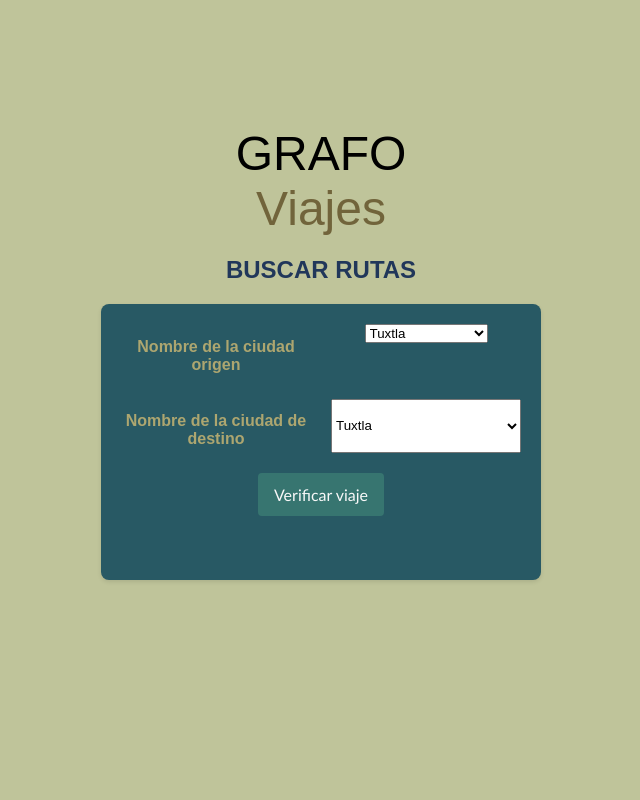
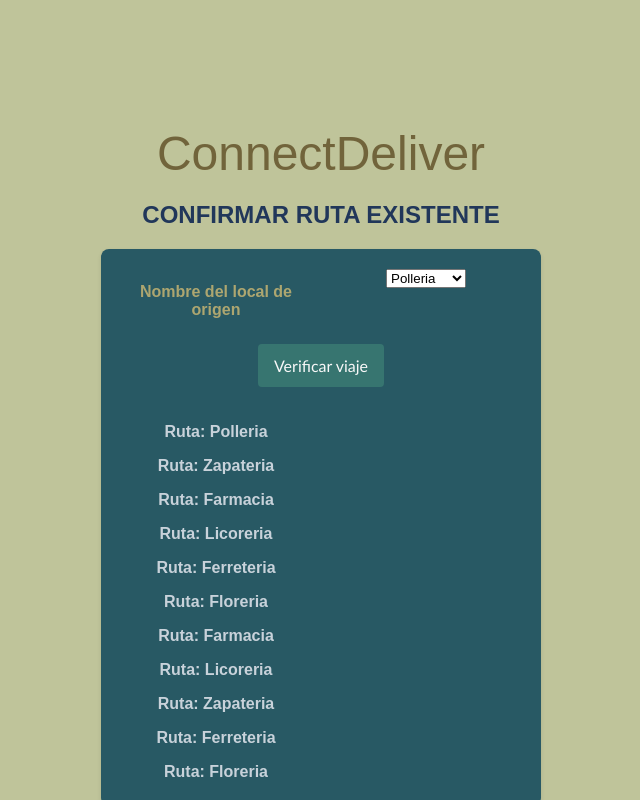
Before and after one commit to JimmyRuizCastillo/Grafo, a plain HTML site: page index.html in a window 1280 px wide. Both pictures are taken after a click on the button "Verificar viaje". Shown: the top 800 px of the page, without its empty margins (319-959 px from the left). Drawn offline with Linux system fonts and the light colour scheme.

Commit message:
commit dfs, css, complete

```diff
--- a/index.html
+++ b/index.html
@@ -4,29 +4,44 @@
     <meta charset="UTF-8">
     <meta name="viewport" content="width=device-width, initial-scale=1.0">
     <link rel="stylesheet" href="style.css">
-    <title>Document</title>
+    <title>Grafo Practice</title>
 </head>
 <body>
     <div class="container-father">
-        <div id="page-name">GRAFO</div>
-        <div id="page-sub-name">Viajes</div>
+        <div id="page-sub-name">ConnectDeliver</div>
         <div id="add" class="container-tittle-elements">
-            <h2 class="text-tittle-elements">BUSCAR RUTAS</h2>
+            <h2 class="text-tittle-elements">CONFIRMAR RUTA EXISTENTE</h2>
             <div class="container-elements">
-                <h2>Nombre de la ciudad origen</h2>
+                <h2>Nombre del local de origen</h2>
                 <form>
                     <select id="comboCityOrigin">
 
                     </select>
                   </form>
-                <h2>Nombre de la ciudad de destino</h2>
-                <select id="comboCityDestiny">
+                <button id="btnCheck">Verificar viaje</button>
+                <div id="showRutes"></div>
+            </div>
+        </div>
 
+        <div id="add" class="container-tittle-elements">
+            <h2 class="text-tittle-elements">AGREGAR NUEVO LOCAL</h2>
+            <div class="container-elements">
+                <h2>Agregar nuevo local</h2>
+                <form>
+                    <input id="inputAddLocal" type="text">
+                </form>
+                <h2>Nombre del local de destino de conexión</h2>
+                <select id="comboCityAddDestiny">
                 </select>
-                <button id="btnCheck">Verificar viaje</button>
+                <h2>Distancia (A,B) km</h2>
+                <form>
+                    <input id="inputAddDistancia" type="number">
+                </form>
+                <button id="btnValidateAdd">Agregar local</button>
                 <h3 id="validation"></h3>
             </div>
         </div>
+
     <script type="module" src="./src/controllers/script.mjs"></script>
 </body>
 </html>
--- a/src/controllers/script.mjs
+++ b/src/controllers/script.mjs
@@ -1,23 +1,25 @@
 import Graph from "../models/Graph.mjs";
-let g = new Graph(8)
+let g = new Graph(6)
 let comboOrigin = document.getElementById("comboCityOrigin")
-let comboDestiny = document.getElementById("comboCityDestiny")
+let comboCityAddDestiny = document.getElementById("comboCityAddDestiny")
 let btnCheck = document.getElementById("btnCheck")
+let btnValidateAdd = document.getElementById("btnValidateAdd")
 
-g.addVertices("Tuxtla","Cintalapa","Tonala","Arriaga","Chiapa de Corzo","Suchiapa","VillaFlores", "San Cristobal")
+g.addVertices("Polleria","Farmacia","Ferreteria","Zapateria","Licoreria","Floreria")
 
-g.addConexion("Tuxtla","Cintalapa")
-g.addConexion("Tuxtla","San Cristobal")
-g.addConexion("Tuxtla","Arriaga",8)
-g.addConexion("Tuxtla","Chiapa de Corzo",11)
-g.addConexion("Arriaga","Tonala",9)
-g.addConexion("Cintalapa","Arriaga",10)
+g.addConexion("Polleria","Zapateria",5)
+g.addConexion("Polleria","Farmacia",3)
+g.addConexion("Farmacia","Licoreria",2)
+g.addConexion("Farmacia", "Zapateria",7)
+g.addConexion("Zapateria","Ferreteria",11)
+g.addConexion("Ferreteria", "Floreria",6)
 
 
 fillComboBox(comboOrigin)
-fillComboBox(comboDestiny)
+fillComboBox(comboCityAddDestiny)
 
 function fillComboBox(comboBox){
+    comboBox.innerHTML=""
     g.getMap().keys().forEach((key) => {
         let option = document.createElement('option')
         option.textContent = key
@@ -26,12 +28,39 @@ function fillComboBox(comboBox){
 }
 
 btnCheck.addEventListener("click",()=>{
-    console.log(g.dfs(comboOrigin.ariaValueMax, comboDestiny.value))
+    let rutas = []
+    let showRute = document.getElementById("showRutes")
+    showRute.innerHTML=""
+    addRutes(rutas)
+    rutas.forEach((value)=>{
+        let txtRute = document.createElement("h3")
+        txtRute.textContent = "Ruta: " + value
+        showRute.appendChild(txtRute)
+    })
+})
+
+function addRutes(rutas){
+    g.dfs(comboOrigin.value,(a)=>{
+        rutas.push(a)
+    })
+}
+
+btnValidateAdd.addEventListener("click",()=>{
+    let newLocal = document.getElementById("inputAddLocal").value
+    let endLocal = document.getElementById("comboCityAddDestiny").value
+    let distanceLocal = document.getElementById("inputAddDistancia").value
+    g.addV(newLocal)
+    g.addConexion(newLocal,endLocal,distanceLocal)
+    fillComboBox(comboOrigin)
+    fillComboBox(comboCityAddDestiny)
+    console.log(g.getMap())
+
+    console.log(g.getList())
 })
 
 
 //g.dfs('Tuxtla')
 
-//console.log(g.getMap())
+console.log(g.getMap())
 
-//console.log(g.getList())
+console.log(g.getList())
--- a/src/models/Graph.mjs
+++ b/src/models/Graph.mjs
@@ -4,58 +4,56 @@ export default class Graph {
     #listaAdyacencia = []
     #map = new Map()
 
-    constructor() {}
+    constructor() { }
 
     addVertices(...vertices) {
         for (let value of vertices) {
             this.#listaAdyacencia.push(new LinkedList())
-            this.#map.set(value,this.#listaAdyacencia.length-1)
+            this.#map.set(value, this.#listaAdyacencia.length - 1)
         }
     }
 
     addV(value) {
         this.#listaAdyacencia.push(new LinkedList())
-        this.#map.set(value,this.#listaAdyacencia.length-1)
+        this.#map.set(value, this.#listaAdyacencia.length - 1)
     }
 
-    addConexion(start, end, weight=1){
+    addConexion(start, end, weight = 1) {
         if (this.#map.has(start) && this.#map.has(end)) {
-            this.#listaAdyacencia[this.#map.get(start)].add(new Vertex(end,weight))
-            this.#listaAdyacencia[this.#map.get(end)].add(new Vertex(start,weight))
+            this.#listaAdyacencia[this.#map.get(start)].add(new Vertex(end, weight))
+            this.#listaAdyacencia[this.#map.get(end)].add(new Vertex(start, weight))
             return true
         }
         return false;
     }
 
-    dfs(start,end) {
-        let visited = []
-        let stack = []
-
-        visited.push(start)
-        stack.push(start)
-
-        while (stack.length > 0) {
-          let current = stack.pop()
-          let index = this.#map.get(current)
-          let currentNode = this.#listaAdyacencia[index].head
-          if(current == end){
-            return;
-          }
-          while (currentNode) {
-            if (!visited.includes(currentNode.value.value)) {
-              visited.push(currentNode.value.value)
-              stack.push(currentNode.value.value)
-            }
-            currentNode = currentNode.next
-          }
-        }
+    dfs(start, callback) {
+        let visited = [];
+        this.dfsRecursive(start, callback, visited);
       }
 
-    bfs(callback){
+      dfsRecursive(current, callback, visited) {
+        visited.push(current);
+        callback(current);
+
+        let index = this.#map.get(current);
+        let currentNode = this.#listaAdyacencia[index].head;
+
+        while (currentNode) {
+          if (!visited.includes(currentNode.value.value)) {
+            this.dfsRecursive(currentNode.value.value, callback, visited);
+          }
+          currentNode = currentNode.next;
+        }
+
+        visited.pop();
+      }
+
+    bfs(callback) {
         let queue = []
         let list = []
         const entries = [...structuredClone(this.#map)]
-        for (let i=0; i<this.#listaAdyacencia.length;i++)
+        for (let i = 0; i < this.#listaAdyacencia.length; i++)
             list[i] = false
 
         let [value] = entries[0]
@@ -65,8 +63,8 @@ export default class Graph {
             let val = queue.shift() //Sacamos el primer elemento de la cola
             callback(val) //Imprimimos el valor
             list[this.#map.get(val)] = true //Marcamos de visitado
-            for (let i=0;i<this.#listaAdyacencia[this.#map.get(val)].length;i++) {
-                if (this.#listaAdyacencia[this.#map.get(val)][i]){
+            for (let i = 0; i < this.#listaAdyacencia[this.#map.get(val)].length; i++) {
+                if (this.#listaAdyacencia[this.#map.get(val)][i]) {
                     let [key] = entries[i]
                     if (!list[this.#map.get(key)] && !queue.includes(key))
                         queue.push(key) //Agregamos los vecinos a la cola
@@ -76,11 +74,11 @@ export default class Graph {
 
     }
 
-    getMap(){
+    getMap() {
         return this.#map
     }
 
-    getList(){
+    getList() {
         return this.#listaAdyacencia
     }
 }
--- a/style.css
+++ b/style.css
@@ -37,6 +37,11 @@ body {
     margin-bottom: 5px;
   }
 
+  .container-elements h3 {
+    color: #c8d2da;
+    font-size: 16px;
+    margin-bottom: 5px;
+  }
   /* Estilos para los inputs */
   .container-elements input {
     appearance: none;
```
